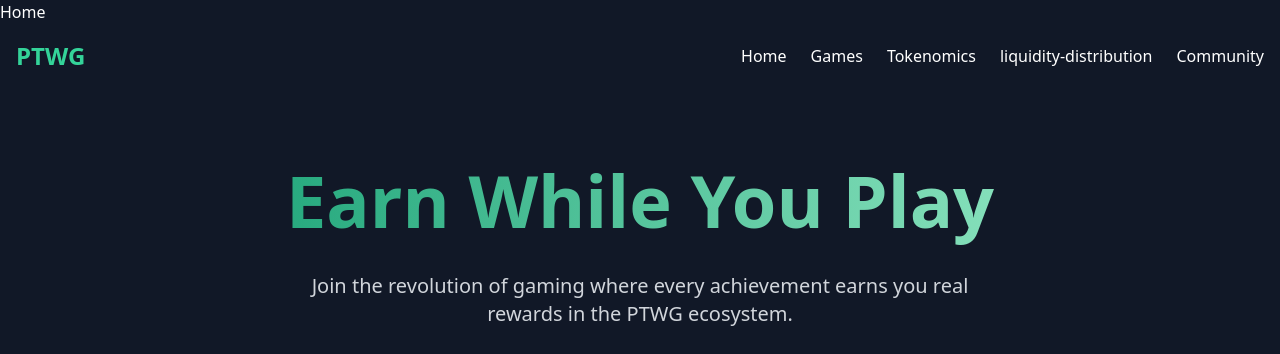
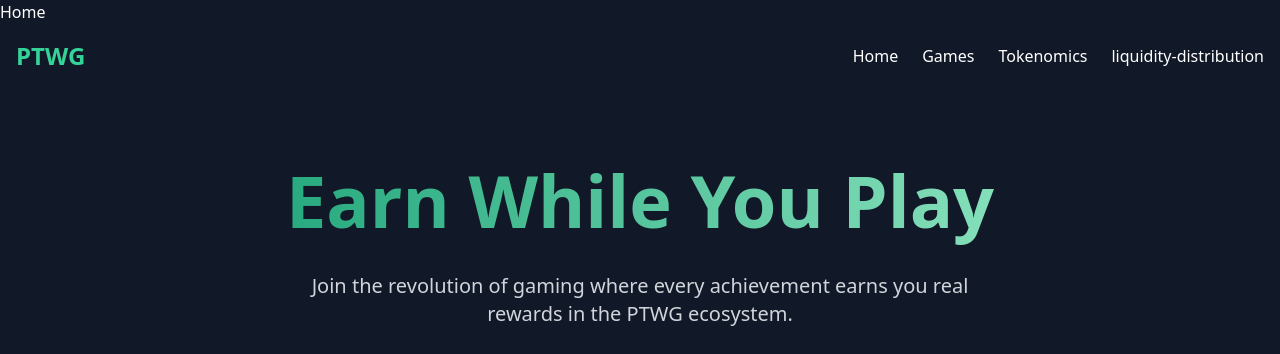
Before and after one commit to PTWGamingPlay/PTWGaming, a plain HTML site: page index.html in a window 1280 px wide. Shown: the top 354 px of the page. Drawn offline with nearby package versions, Linux system fonts and the light colour scheme.

Commit message:
site update

```diff
--- a/index.html
+++ b/index.html
@@ -21,7 +21,7 @@
           <a href="#games" class="text-white hover:text-green-400 transition-colors duration-300">Games</a>
           <a href="#tokenomics" class="text-white hover:text-green-400 transition-colors duration-300">Tokenomics</a>
           <a href="#liquidity-distribution" class="text-white hover:text-green-400 transition-colors duration-300">liquidity-distribution</a>
-          <a href="#community" class="text-white hover:text-green-400 transition-colors duration-300">Community</a>
+
         </div>
       </div>
     </nav>
```
